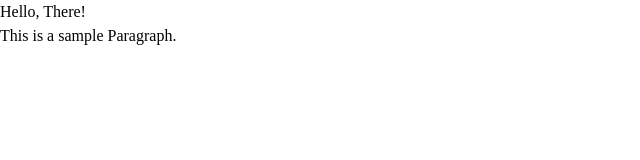
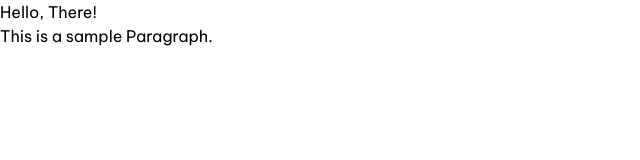
Before and after one commit to shardoolsingh/fem-manage-landing-page, a plain HTML site: page index.html in a window 1280 px wide. Shown: the full height of the page, 0-640 px from the left. Drawn offline with Linux system fonts and the light colour scheme.

Commit message:
Finished Default CSS styling, UPNEXT: Jot down the HTML markup structure

```diff
--- a/styles/styles.css
+++ b/styles/styles.css
@@ -1,38 +1,106 @@
+/* ******** START: IMPORTS ****** */
+
+@import url('https://fonts.googleapis.com/css2?family=Be+Vietnam+Pro:wght@400;500;700&display=swap');
+
+/* ******** END: IMPORTS ****** */
+
+/* ******************** Default CSS Reset: START ************************8 */
+
 /* Box sizing rules */
-*, *::before, *::after{
+*, *::before, *::after {
     box-sizing: border-box;
 }
 
 /* Remove default margins & paddings. Also font inherit */
-*{
+* {
     margin: 0;
     padding: 0;
     font: inherit;
 }
 
 /* Remove default list styling */
-ul[role="list"], ol[role="list"]{
+ul[role="list"], ol[role="list"] {
     list-style: none;
 }
 
 /* Set core root defaults */
-html:focus-within{
+html:focus-within {
     scroll-behavior: smooth;
 }
 
 /* Set html, body defaults */
-html, body{
+html, body {
     height: 100%;
 }
 
 /* Set core body defaults */
-body{
+body {
     text-rendering: optimizeSpeed;
     line-height: 1.5;
 }
 
+/* Convert 1rem=16px to 1rem=10px */
+:root {
+    font-size: 62.5%;
+}
+
 /* Make images easier to work with */
-img, picture, svg{
+img, picture, svg {
     max-width: 100%;
     display: block;
 }
+
+/* *********************** Default CSS Reset: END *************************** */
+
+/* ******************* START: Setting up custom properties **************** */
+
+:root {
+    --clr-accent-400: hsl(12, 88%, 59%);
+    --clr-accent-100: hsl(13, 100%, 96%);
+
+    --clr-primary-400: hsl(228, 39%, 23%);  /* for heading */
+    --clr-primary-500: #9D9DA7; /*for body font */
+
+    --clr-neutral-100: hsl(233, 12%, 13%);
+    --clr-neutral-900: hsl(0, 0%, 0%);
+
+    --f-clr-heading: var(--clr-primary-400);    /* Font-color: headings */
+    --f-clr-body: var(--clr-primary-500);   /* Font-color: body */
+
+    --ff-primary: "Be Vietnam Pro", sans-serif;
+
+    --ff-body: var(--ff-primary);
+    --ff-heading: var(--ff-primary);
+
+    --fw-regular: 400;
+    --fw-semi-bold: 500;
+    --fw-bold: 700;
+
+    --fs-300: 1.3rem;
+    --fs-400: 1.4rem;
+    --fs-500: 1.6rem;
+    --fs-600: 2rem;
+    --fs-700: 2.5rem;
+    --fs-800: 3rem;
+    --fs-900: 4rem;
+
+    /* Default Font-size Declarations */
+    --fs-extra-large: var(--fs-900);
+    --fs-primary-heading: var(--fs-800);
+    --fs-secondary-heading: var(--fs-700);
+    --fs-tertiary-heading: var(--fs-600);
+    --fs-body: var(--fs-500);
+    --fs-small: var(--fs-400);
+    --fs-extra-small: var(--fs-300);
+}
+
+/* ******************** END: Setting up custom properties **************** */
+
+/************** Start Styling below here **************/
+
+body {
+    background-color: #fff;
+    font-family: var(--ff-primary);
+    font-weight: var(--fw-regular);
+    font-size: var(--fs-500);
+}
```
